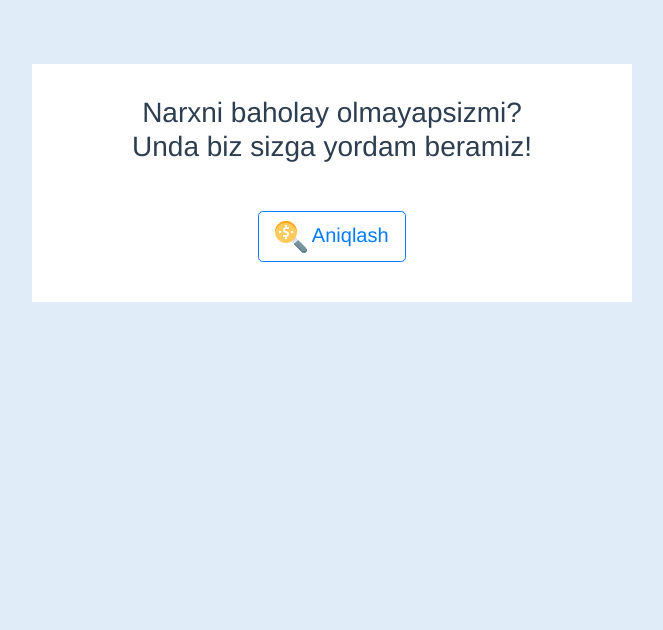
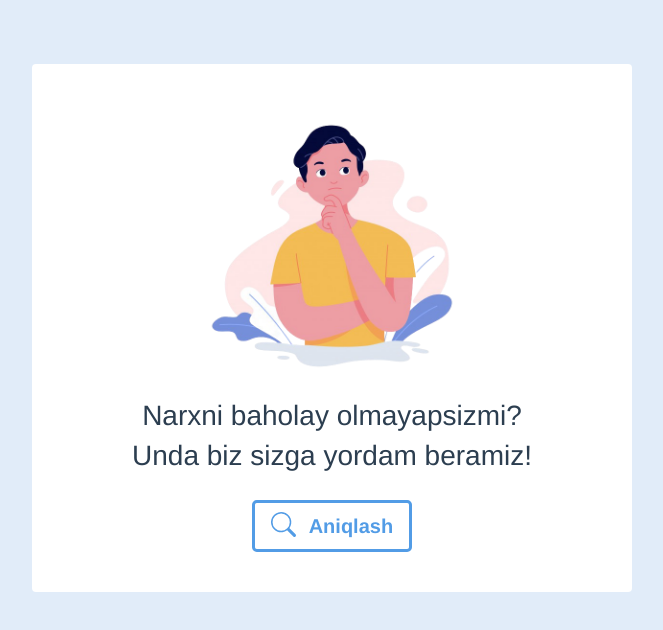
Before and after one commit to Adizbek/OpenData2020, a Vue app: page / in a window 1280 px wide. Shown: the top 630 px of the page, without its empty margins (308-971 px from the left). Built offline with nearby package versions, Linux system fonts and the light colour scheme.

Commit message:
Home page is being constructed

```diff
--- a/src/scss/vars.scss
+++ b/src/scss/vars.scss
@@ -0,0 +1,3 @@
+$primary: #529ce6;
+$btn-border-width: 3px;
+$btn-font-weight: bold;
--- a/src/views/Home.vue
+++ b/src/views/Home.vue
@@ -2,12 +2,15 @@
   <div class="home">
     <div class="mx-auto home-card">
       <div class="text-center h3">
+        <img src="/imgs/thinking.png" width="300px">
+
+        <div style="line-height: 2.5rem">
         Narxni baholay olmayapsizmi? <br> Unda biz sizga yordam beramiz!
+        </div>
 
-        <br>
-
-        <b-button size="lg" variant="outline-primary" class="mt-5">
-          <img src="/imgs/best-price.svg" width="32px"> Aniqlash
+        <b-button size="lg" variant="outline-primary" class="mt-4">
+          <b-icon-search class="mr-2"/>
+          Aniqlash
         </b-button>
       </div>
     </div>
@@ -29,6 +32,7 @@ export default {
 }
 
 .home-card {
+  border-radius: 4px;
   padding: 2rem;
   background: white;
   width: 600px;
```
Also changed, not shown: public/imgs/thinking.png (added).
